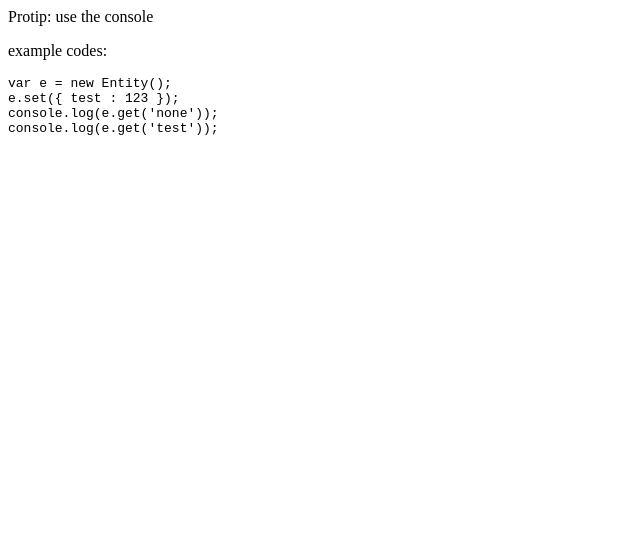
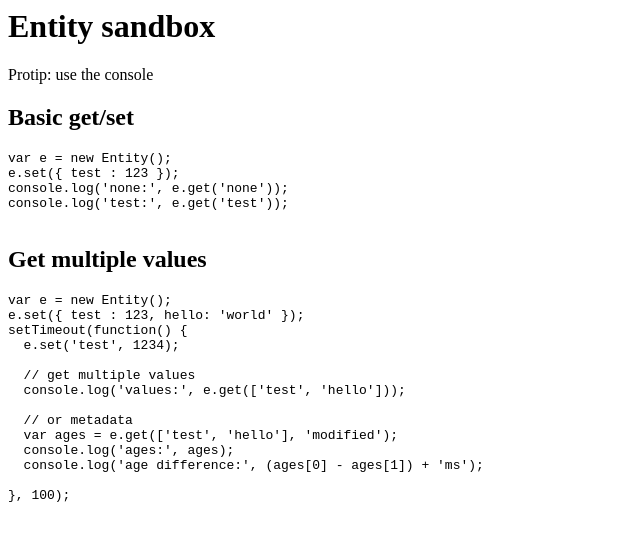
Before and after one commit to tmpvar/thing.js, a website: page index.html in a window 1280 px wide. Shown: the whole page, without its empty margins (0-640 px from the left). Drawn offline with Linux system fonts and the light colour scheme.

Commit message:
Add: another example

```diff
--- a/index.html
+++ b/index.html
@@ -4,15 +4,39 @@
   <script type="text/javascript" src="index.js"></script>
 </head>
 <body>
+  <h1>Entity sandbox</h1>
   <p>Protip: use the console</p>
+
+  <h2>Basic get/set</h2>
   <p>
-    example codes:
     <pre>
 var e = new Entity();
 e.set({ test : 123 });
-console.log(e.get('none'));
-console.log(e.get('test'));
+console.log('none:', e.get('none'));
+console.log('test:', e.get('test'));
     </pre>
   </p>
+
+  <h2>Get multiple values</h2>
+  <p>
+    <pre>
+var e = new Entity();
+e.set({ test : 123, hello: 'world' });
+setTimeout(function() {
+  e.set('test', 1234);
+
+  // get multiple values
+  console.log('values:', e.get(['test', 'hello']));
+
+  // or metadata
+  var ages = e.get(['test', 'hello'], 'modified');
+  console.log('ages:', ages);
+  console.log('age difference:', (ages[0] - ages[1]) + 'ms');
+
+}, 100);
+    </pre>
+  </p>
+
+
 </body>
 </html>
```
